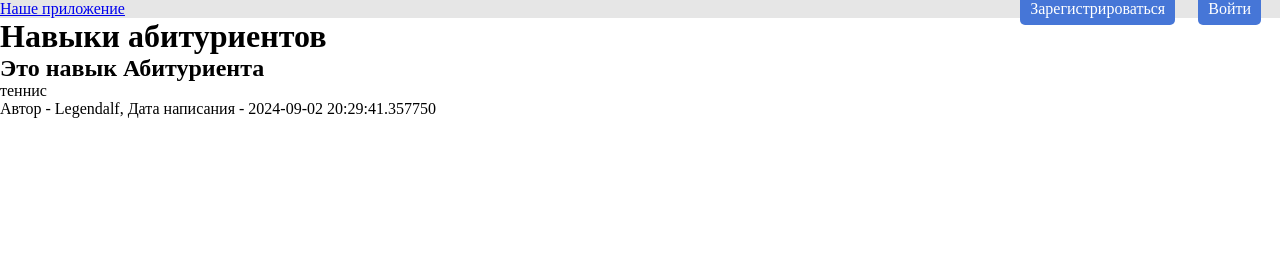
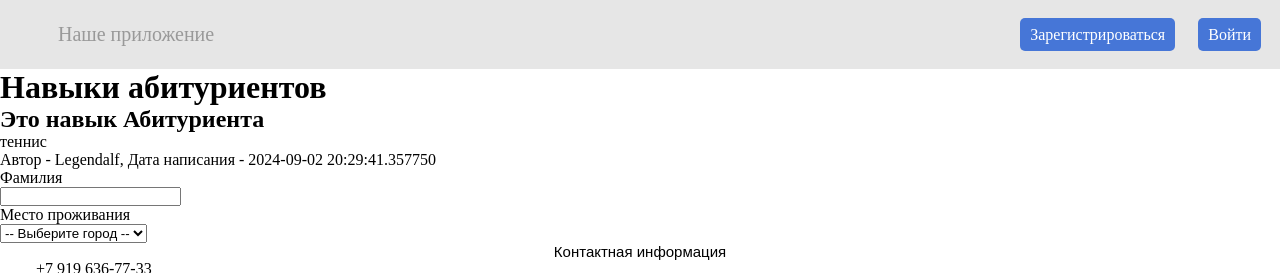
Before and after one commit to EnterNick/Task-sep, a Flask app: page / in a window 1280 px wide. Shown: the top 273 px of the page. Run offline with Flask 3, Linux system fonts and the light colour scheme; data comes from the database, SQL or seed files in the repository.

Commit message:
Update base.html

```diff
--- a/templates/base.html
+++ b/templates/base.html
@@ -9,23 +9,48 @@
 </head>
 <body>
 <header>
-    <nav class="navbar navbar-light bg-light">
-        <a class="navbar-brand" href="/">Наше приложение</a>
-        {% if current_user.is_authenticated %}
-    <a class="navbar-brand" href="/logout">{{ current_user.name }}</a>
-{% else %}
-    <p>
+    <nav class="navbar">
+        <a class="brand" href="/">Наше приложение</a>
+        <!---{% if current_user.is_authenticated %}--->
+    <a class="brand" href="/logout">{{ current_user.name }}</a>
+<!---{% else %}-->
+    <p class="buttons">
         <a class="c-button" href="/register">Зарегистрироваться</a>
         <a class="c-button" href="/login">Войти</a>
     </p>
-{% endif %}
-        {% if current_user.is_authenticated %}
-    <a href="news" class="btn btn-secondary">Добавить новость</a>
-{% endif %}
+<!---{% endif %}--->
+        <!---{% if current_user.is_authenticated %}-->
+    <!---<a href="news" class="btn btn-secondary">Добавить новость</a>--->
+<!---{% endif %}--->
     </nav>
 </header>
 <main role="main" class="container">
     {% block content %}{% endblock %}
+    <form class="form" action="">
+        <p class="text-bls">Фамилия</p>
+        <input class="input-text" type="text">
+        <p class="text-bls">Место проживания</p>
+        <select class="input-text" name="city" id="city-select">
+            <option value="">-- Выберите город --</option>
+            <option value="petersburg">Санкт-Петербург</option>
+            <option value="samara">Самара</option>
+            <option value="perm">Пермь</option>
+            <option value="novosibirsk">Новосибирск</option>
+          </select>
+    </form>
 </main>
+
+<footer class="footbar">
+    <div style="display: flex; flex-direction: column; align-items: center;">
+        <p style="font-size: 15px; font-family: 'Montserrat', sans-serif;">Контактная информация</p>
+        <div class="info">
+            <div><p class="text-info">+7 919 636-77-33</p>
+                <p class="text-info">alabugaskills@gmail.com</p></div>
+            <a class="icon" href="https://wa.me/79196367733"><img src="whatsapp.png" alt="whatsapp"></a>
+            <a class="icon" href="https://t.me/@blogmoggangalab"><img src="tg.png" alt="tg"></a>
+            <a class="icon" href="https://discordapp.com/users/1057644540900691978"><img src="ds.png" alt="ds"></a>
+        </div>
+    </div>
+</footer>
 </body>
 </html>
```
